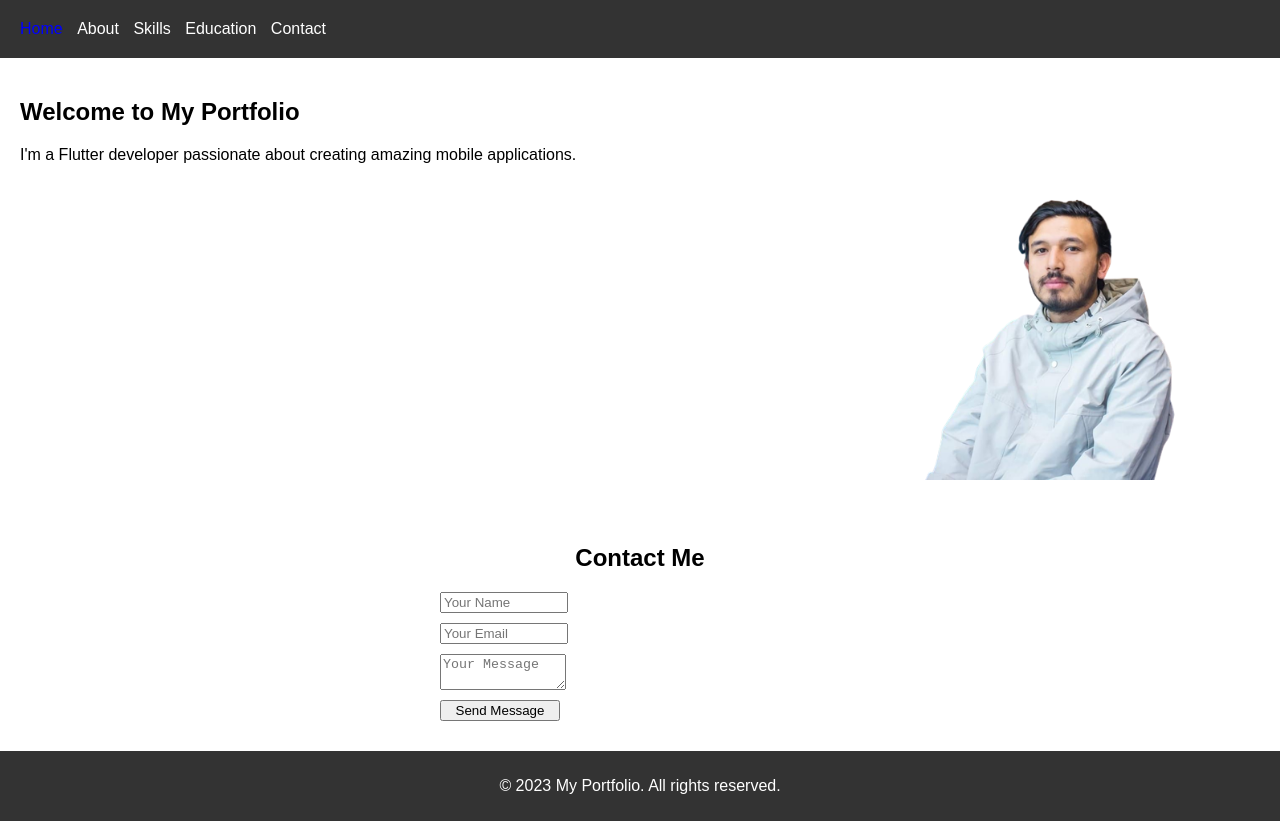
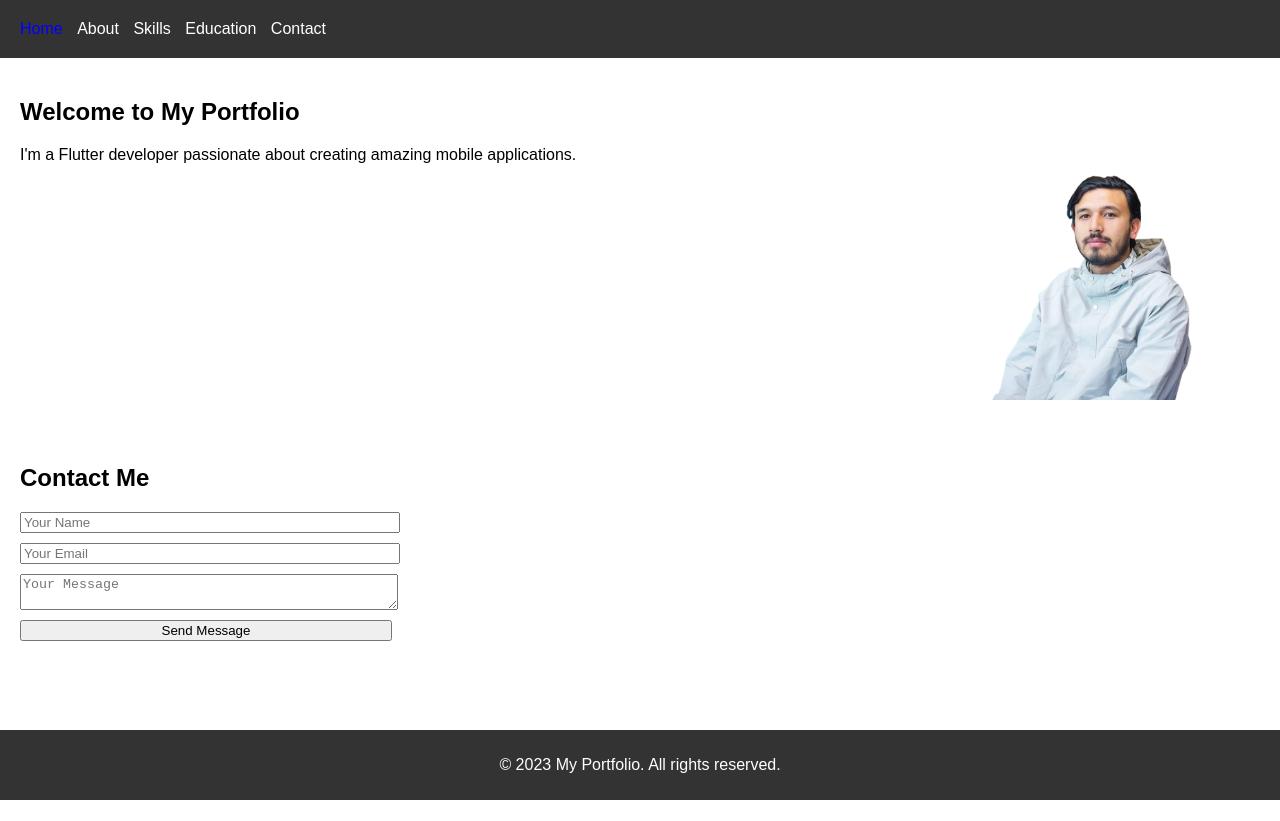
Before and after one commit to Bishals554/web, a plain HTML site: page index.html in a window 1280 px wide. After the commit the page ends 800 px from the top, so only its background shows below. Drawn offline with Linux system fonts and the light colour scheme.

Commit message:
image style change

```diff
--- a/style.css
+++ b/style.css
@@ -49,20 +49,11 @@ section {
 }
 
 .profile-pic img {
-    max-width: 400px;
+    align-items: top;
+    max-width: 320px;
     height: auto;
 }
 
-#contact {
-    display: flex;
-    flex-direction: column;
-    align-items: center;
-}
-
-#contact-form {
-    max-width: 400px;
-    width: 100%;
-}
 
 #contact-form input,
 #contact-form textarea {
```
